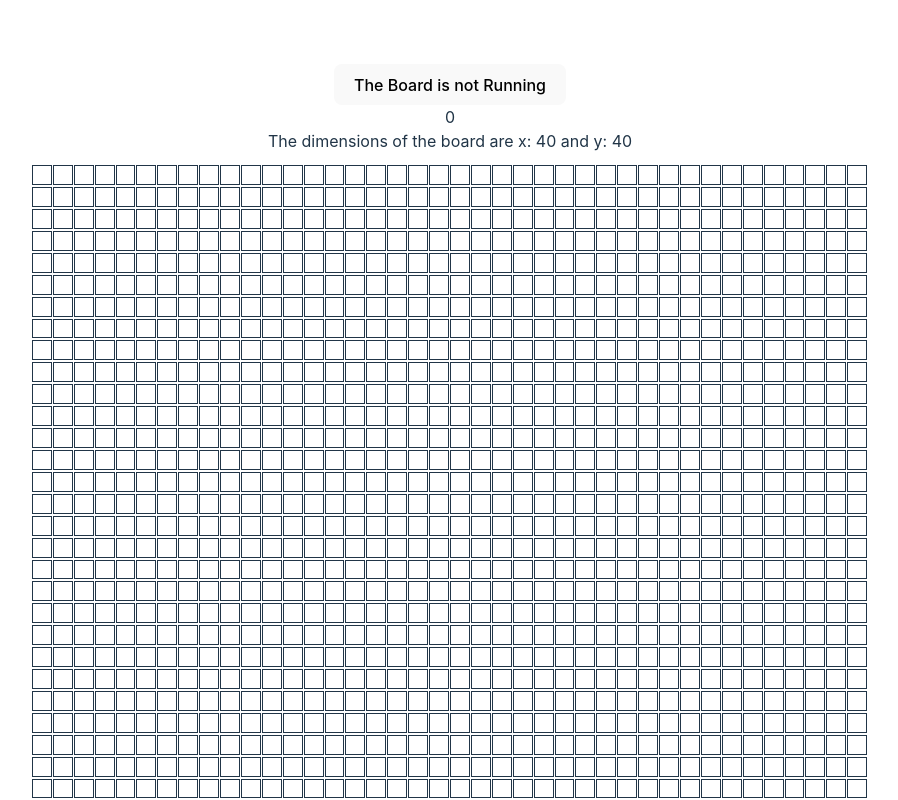
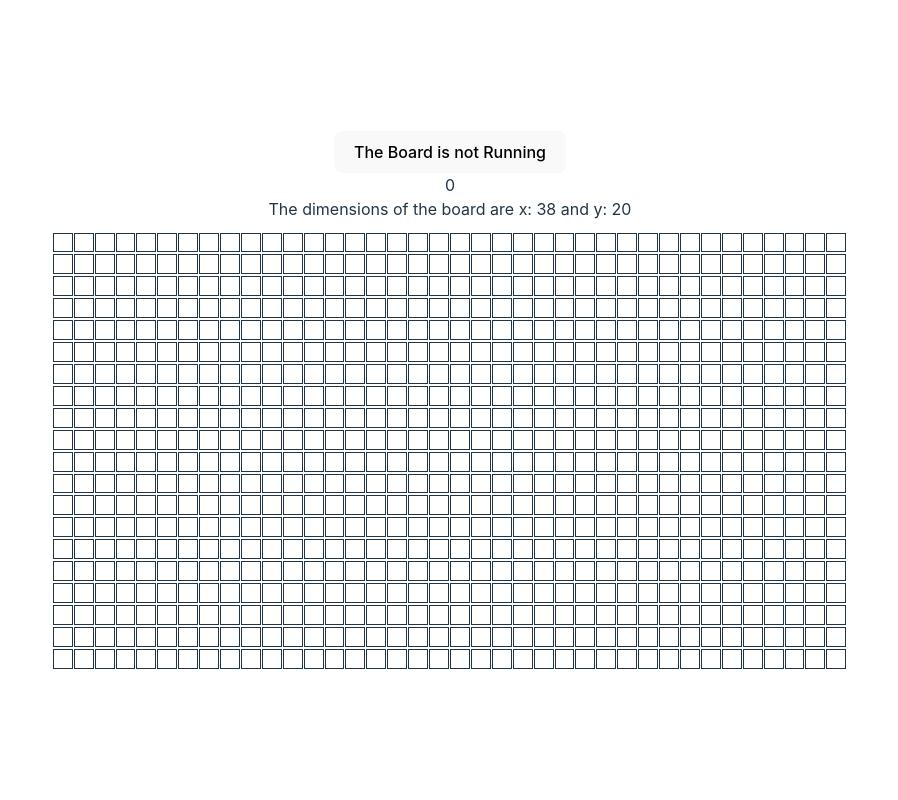
Before and after one commit to seigel/react-gol, a React (Vite) app: page / in a window 1280 px wide. Shown: the top 800 px of the page, without its empty margins (190-1088 px from the left). Built offline with nearby package versions, Linux system fonts and the light colour scheme.

Commit message:
Felt the animations were a bit slow and the board a bit big.

```diff
--- a/src/App.jsx
+++ b/src/App.jsx
@@ -16,7 +16,7 @@ function App() {
   return (
     <>
       <div className="card">
-        <Board x={40} y={40} pattern={flyerGenerator}/>
+        <Board x={38} y={20} pattern={flyerGenerator}/>
       </div>
     </>
   );
--- a/src/components/Board.jsx
+++ b/src/components/Board.jsx
@@ -15,7 +15,7 @@ const Board = ({ x, y, pattern }) => {
       const interval = setInterval(() => {
         moveToNextState();
         setGeneration(generation + 1);
-      }, 500);
+      }, 150);
       return () => clearInterval(interval);
     }
 
```
Also changed, not shown: 1 other file (tests, documents, lock files or other folders).
